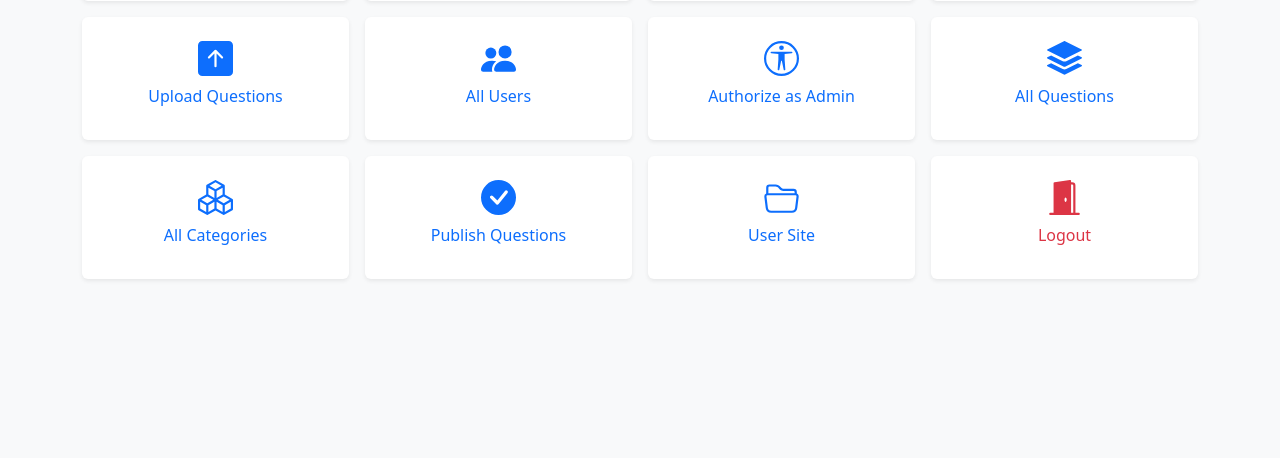
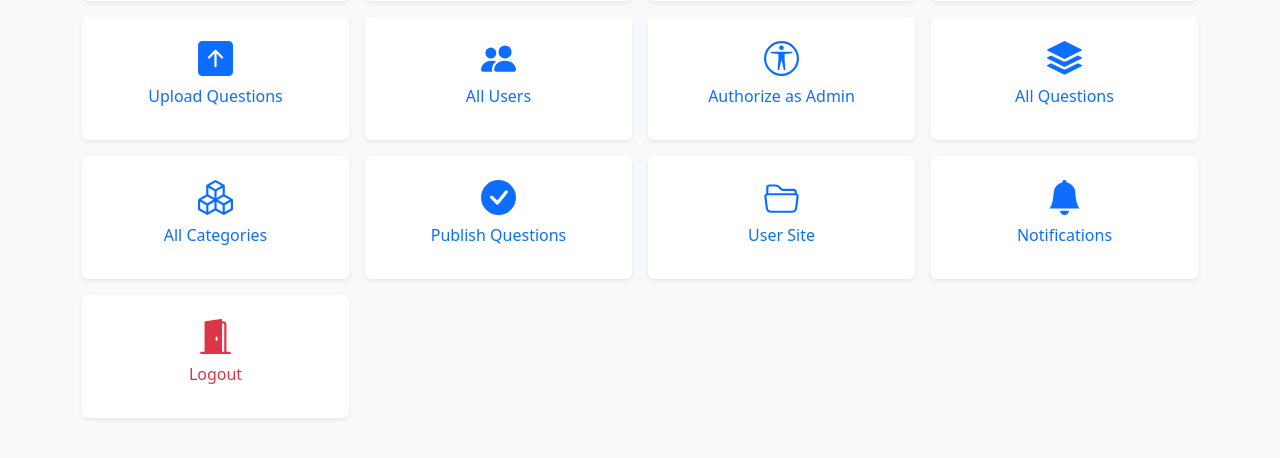
Before and after one commit to shah-sawood/tys, a Django app: page /superuser/ in a window 1280 px wide. Shown: the part 246-704 px from the top of the page. Run offline with Django 4.2, Linux system fonts and the light colour scheme; a user stored in the database is signed in; some libraries are stand-ins or nearby versions.

Commit message:
created notifications

```diff
--- a/superuser/urls.py
+++ b/superuser/urls.py
@@ -63,5 +63,6 @@ urlpatterns = [
     path("edit/", include(edit)),
     path("user/", include(user)),
     path("questions/", views.show_questions, name="show-questions"),
+    path("notifications/", views.show_notifications, name="notifications"),
     path("approve/question/", views.approve_question, name="approve-question"),
 ]
--- a/superuser/views.py
+++ b/superuser/views.py
@@ -14,6 +14,7 @@ from tests.decorators import is_admin
 from tests.forms import QuestionForm, CategoryForm, FileForm
 from tests.models import Category, Choice, Question
 from users.forms import RegistrationForm
+from users.models import Notification
 
 from .helpers import add_questions_to_db
 
@@ -388,3 +389,11 @@ def authorize_as_admin(request):
             user.save()
             messages.success(request, "{} is admin now.".format(user.get_username()))
     return HttpResponseRedirect(reverse("superuser:users"))
+
+
+def show_notifications(request):
+    context = {
+        "title": "notifications",
+        "notifications": Notification.notifications.all(),
+    }
+    return render(request, "superuser/notifications.html", context)
--- a/templates/superuser/index.html
+++ b/templates/superuser/index.html
@@ -142,6 +142,18 @@
         </div>
         <div class="col">
             <div class="text-center shadow-sm p-4 bg-white rounded h-100">
+                <a href="{% url 'superuser:notifications' %}" class="text-decoration-none">
+                    <svg xmlns="http://www.w3.org/2000/svg" width="35" height="35" fill="currentColor" class="bi bi-bell-fill" viewBox="0 0 16 16">
+                        <path d="M8 16a2 2 0 0 0 2-2H6a2 2 0 0 0 2 2zm.995-14.901a1 1 0 1 0-1.99 0A5.002 5.002 0 0 0 3 6c0 1.098-.5 6-2 7h14c-1.5-1-2-5.902-2-7 0-2.42-1.72-4.44-4.005-4.901z" />
+                    </svg>
+                    <div class="my-2">
+                        Notifications
+                    </div>
+                </a>
+            </div>
+        </div>
+        <div class="col">
+            <div class="text-center shadow-sm p-4 bg-white rounded h-100">
                 <a href="{% url 'superuser:index' %}" class="text-danger text-decoration-none">
                     <svg xmlns="http://www.w3.org/2000/svg" width="35" height="35" fill="currentColor" class="bi bi-door-open-fill" viewBox="0 0 16 16">
                         <path d="M1.5 15a.5.5 0 0 0 0 1h13a.5.5 0 0 0 0-1H13V2.5A1.5 1.5 0 0 0 11.5 1H11V.5a.5.5 0 0 0-.57-.495l-7 1A.5.5 0 0 0 3 1.5V15H1.5zM11 2h.5a.5.5 0 0 1 .5.5V15h-1V2zm-2.5 8c-.276 0-.5-.448-.5-1s.224-1 .5-1 .5.448.5 1-.224 1-.5 1z" />
```
Also changed, not shown: templates/superuser/notifications.html (added, +17 -0 lines), tests/views.py (+3 -0 lines), db.sqlite3.
